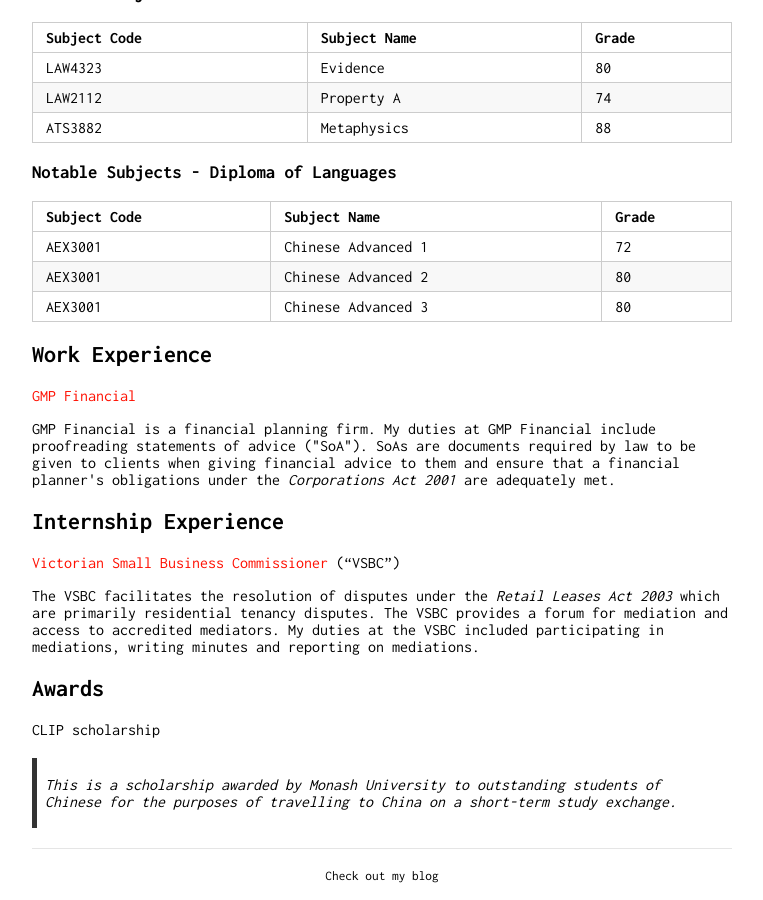
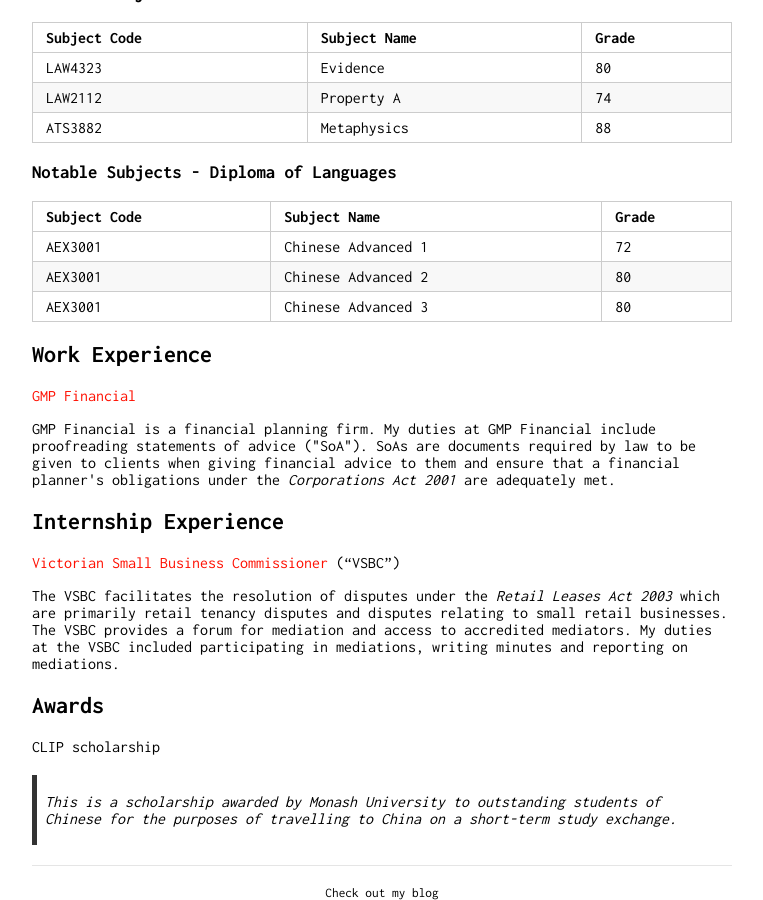
Before and after one commit to Wigdo/cv, a Jekyll site: the page built from index.md, in a window 1280 px wide and 900 px high, scrolled down 588 px. Shown: the whole window, without its empty margins (258-1021 px from the left). Built offline with Jekyll 4.4.1, drawn with Linux system fonts in a browser that asks for light colours; our own code applies the rules of GitHub Pages for plain Markdown files.

Commit message:
Update index.md

```diff
--- a/index.md
+++ b/index.md
@@ -50,7 +50,7 @@ AEX3001 | Chinese Advanced 3  | 80
 ## Internship Experience
 
 [Victorian Small Business Commissioner](https://www.vsbc.vic.gov.au/) ("VSBC")
-<p> The VSBC facilitates the resolution of disputes under the <em> Retail Leases Act 2003 </em> which are primarily residential tenancy disputes. The VSBC provides a forum for mediation and access to accredited mediators. My duties at the VSBC included participating in mediations, writing minutes and reporting on mediations. </p>
+<p> The VSBC facilitates the resolution of disputes under the <em> Retail Leases Act 2003 </em> which are primarily retail tenancy disputes and disputes relating to small retail businesses. The VSBC provides a forum for mediation and access to accredited mediators. My duties at the VSBC included participating in mediations, writing minutes and reporting on mediations. </p>
 
 ## Awards
 
```
